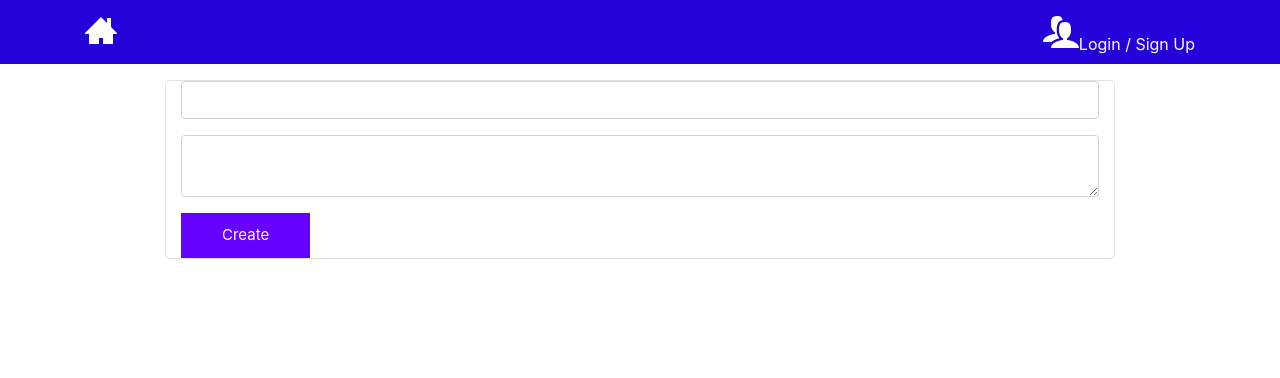
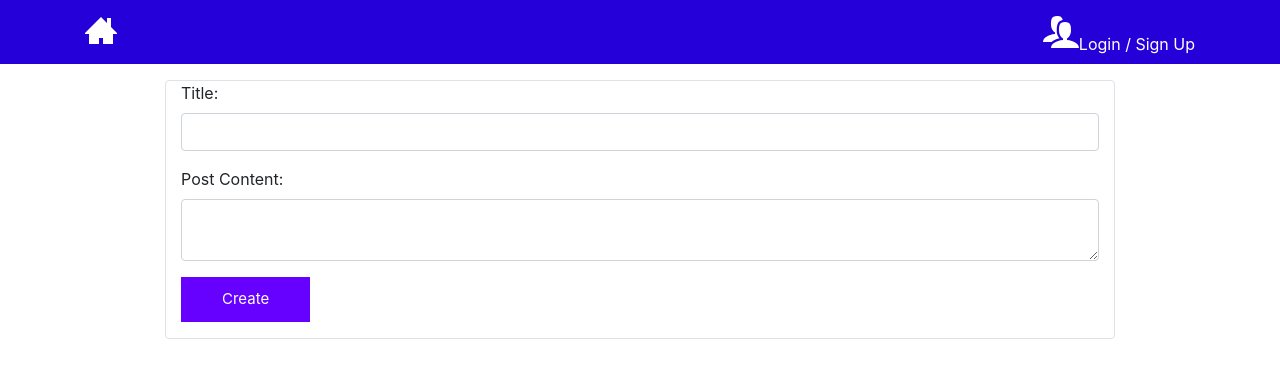
Before and after one commit to zvvysotskaya/with-me, a React (Create React App) app in the folder client/: page /create-post-page in a window 1280 px wide. Shown: the top 378 px of the page. Built offline with nearby package versions, Linux system fonts and the light colour scheme; no server answers; sample sign-in values are in the browser's storage.

Commit message:
adding edit button component and delete button component

```diff
--- a/client/src/App.js
+++ b/client/src/App.js
@@ -12,6 +12,7 @@ import PrivateRoute from './components/private-route/private-route.component';
 import SinglePostScreenPage from './pages/single-post-screen/single-post-screen.page'
 import ProfilePage from './pages/profile/profile.page';
 import AllPostsPage from './pages/all-posts/all-posts.page';
+import EditPostPage from './pages/edit-post/edit-post.page';
 
 function App() {
   return (
@@ -25,7 +26,8 @@ function App() {
               <PrivateRoute exact path='/create-post-page' component={CreatePostPage} />
               <Route path='/singlePost/:id' component={SinglePostScreenPage} />
               <Route path='/profile/:username' component={ProfilePage} />
-              <Route path='/all-posts-page' component={AllPostsPage} />
+              <Route exact path='/all-posts-page' component={AllPostsPage} />
+              <Route path='/post/:id/edit' component={EditPostPage}/>
           </Switch>
     </div>
   );
--- /dev/null
+++ b/client/src/components/button-delete/button-delete.component.jsx
@@ -0,0 +1,13 @@
+import React from 'react';
+import { Link } from 'react-router-dom';
+import { ReactComponent as BinIcon } from '../../img/bin.svg';
+
+const ButtonDelete = () => {
+
+    return (
+        <div>
+            <Link to=''><BinIcon/></Link>
+        </div>
+        )
+}
+export default ButtonDelete
--- /dev/null
+++ b/client/src/components/button-edit/button-edit.component.jsx
@@ -0,0 +1,14 @@
+import React from 'react';
+import { Link } from 'react-router-dom';
+
+import {ReactComponent as PencilIcon} from '../../img/pencil.svg'
+
+const ButtonEdit = () => {
+
+    return (
+        <div>
+            <Link to=''><PencilIcon/></Link>
+        </div>
+        )
+}
+export default ButtonEdit;
--- a/client/src/components/cretae-post-form/create-post-form.component.jsx
+++ b/client/src/components/cretae-post-form/create-post-form.component.jsx
@@ -34,11 +34,11 @@ const CreatPostForm = () => {
     return (
         <div className='container'>
             <div className='row justify-content-center'>
-                <div className='col-10 border rounded mt-3'>
+                <div className='col-10 border rounded my-3'>
                     {mess.msg}
                     <form onSubmit={handleSubmit} method='POST'>
-
                         <div className='form-group'>
+                            <label for="title">Title:</label>
                             <input
                                 type='text'
                                 className='form-control'
@@ -48,6 +48,7 @@ const CreatPostForm = () => {
                             />
                         </div>
                         <div className='form-group'>
+                            <label for="body">Post Content:</label>
                             <textarea
                                 className='form-control'
                                 type='text'
@@ -56,7 +57,9 @@ const CreatPostForm = () => {
                                 onChange={(e) => setVal({...val, body: e.target.value})}
                             />
                         </div>
-                        <CustomButton blueBtn type='submit'>Create</CustomButton>
+                        <div className='form-group'>
+                            <CustomButton blueBtn type='submit'>Create</CustomButton>
+                        </div>
                     </form>
                 </div>
             </div>
--- a/client/src/pages/single-post-screen/single-post-screen.page.jsx
+++ b/client/src/pages/single-post-screen/single-post-screen.page.jsx
@@ -1,5 +1,7 @@
 import React, { useState, useEffect } from 'react';
 import CardSinglePost from '../../components/card-single-post/card-single-post.component';
+import ButtonEdit from '../../components/button-edit/button-edit.component';
+import ButtonDelete from'../../components/button-delete/button-delete.component'
 
 const SinglePostScreenPage = ({ post, ...props }) => {
     let posts = props.match.params.id
@@ -13,6 +15,13 @@ const SinglePostScreenPage = ({ post, ...props }) => {
     )
     return (
         <div>
+            <div className='container'>
+                <div className='row '>
+                    <div className='col my-3 d-flex justify-content-end'>
+                        <ButtonEdit />&nbsp;&nbsp;&nbsp;&nbsp;<ButtonDelete/>
+                    </div>
+                </div>
+            </div>
             {val.filter((el) => el._id == posts).map(post => (<CardSinglePost key={post._id} post={post}/>)) }
         </div>)
 }
```
Also changed, not shown: client/src/img/bin.svg (added), client/src/img/pencil.svg (added), client/src/pages/edit-post/edit-post.page.jsx (added).
